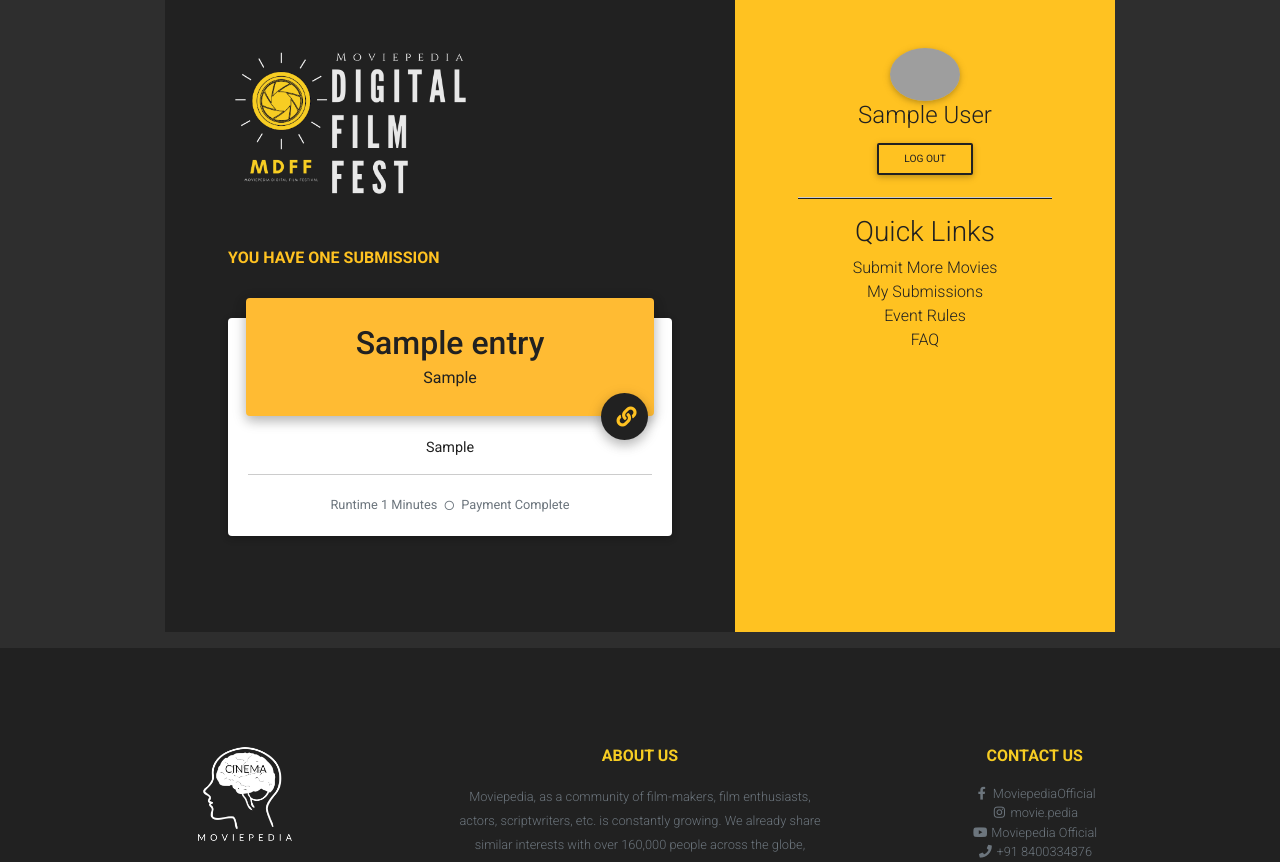
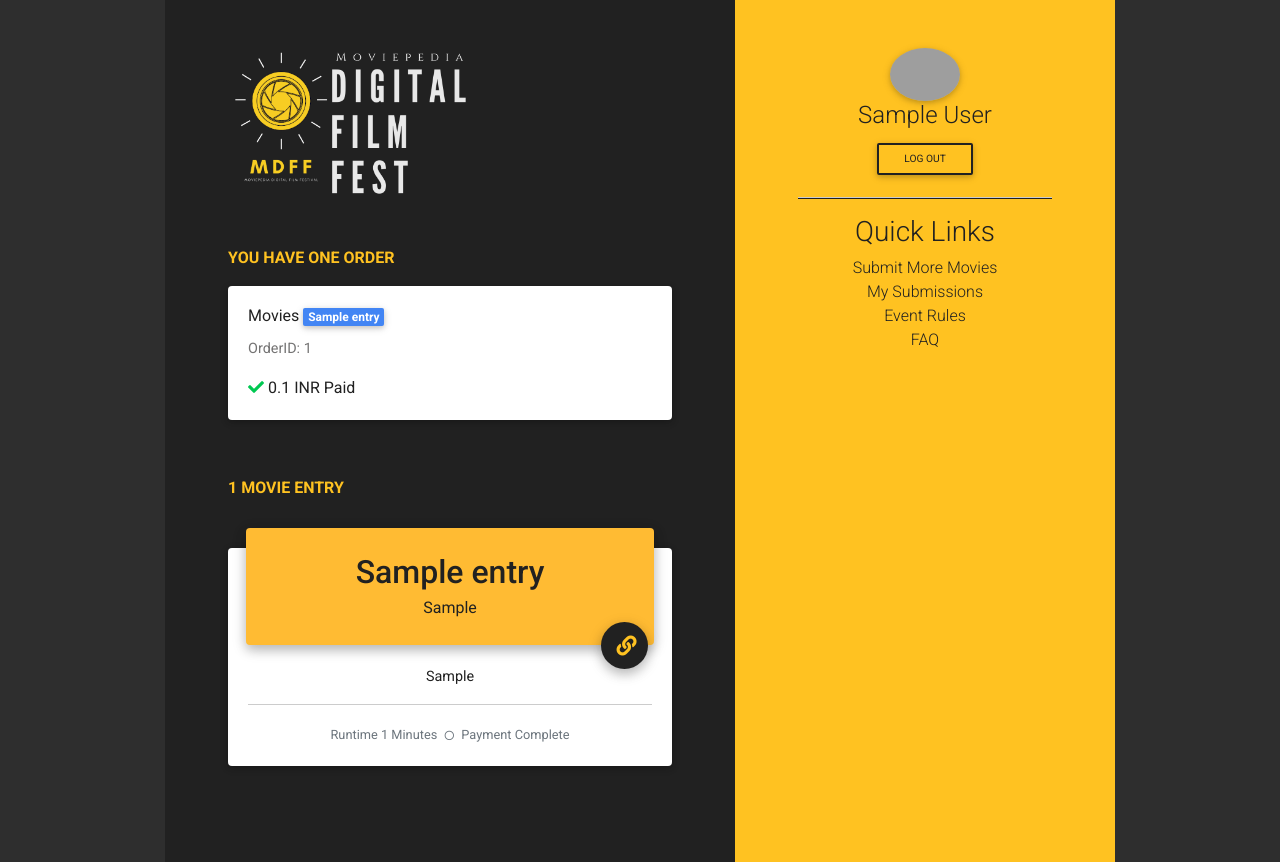
Before and after one commit to moviepediafilms/mdff.moviepediafilms.com, a Django app: page /submissions in a window 1280 px wide. Shown: the part 32-894 px from the top of the page. Run offline with Django 3.2, Linux system fonts and the light colour scheme; a user stored in the database is signed in; tables that the repository leaves empty hold one stand-in row (values such as "Sample post"); some libraries are stand-ins or nearby versions; grey boxes are pictures that could not be loaded.

Commit message:
payment moved to submissions page

```diff
--- a/dff2020/templates/dff2020/registration.html
+++ b/dff2020/templates/dff2020/registration.html
@@ -62,7 +62,7 @@
         <!-- submit button -->
         {% verbatim %}
         <button class="btn btn-sm btn-warning" :class="{'disables': lock_input}" type="submit" @click.prevent="create_order">
-            Pay {{amount}} INR
+            Proceed to Payment
         </button>
         <button class="btn btn-sm btn-warning" :class="{'disables': lock_input}" type="submit" @click.prevent="add_movie" >Add Another Movie</button><br/>
             <small class="text-danger text-sm">{{error}}</small>
--- a/dff2020/templates/dff2020/submissions.html
+++ b/dff2020/templates/dff2020/submissions.html
@@ -6,8 +6,40 @@
 {%block left%}
 <div class="container p-5">
     <img src="{% static 'dff2020/img/icon.png'%}" height="150px" />
-    <div class=" text-warning mt-5 font-weight-bold text-uppercase">You have {{ entries|length|apnumber }} submission{{ entries|length|pluralize }}</div>
+    <div class=" text-warning mt-5 mb-3 font-weight-bold text-uppercase">You have {{ orders|length|apnumber }} order{{ orders|length|pluralize }}</div>
+    <div>
+    {%for order in orders%}
+
+            <div class="card-deck text-dark">
+                <!-- Card -->
+                <div class="card mb-2">
+                    <!--Card content-->
+                    <div class="card-body">
+                    <h6 class="card-title">Movies
+                        {% for movie in order.movies%}
+                            <span class="text-dark badge badge-primary ">{{movie}}</span>
+                        {%endfor%}
+                    </h6>
+                    <!--Text-->
+                    <p class="card-text">
+                          OrderID: {{order.id}}
+                    </p>
+                    {% if order.status %}
+                        <i class="fa fa-check text-light-green text-success"></i> {{order.amount_txt}} INR Paid
+                    {%else%}
+                        <button type="button" class="btn btn-warning btn-sm text-dark font-weight-bold" onClick="open_rzp('{{order.id}}', {{order.amount}})">Pay {{order.amount_txt}} INR</button>
+                    {%endif%}
+                    </div>
+                </div>
+                <!-- Card -->
+            </div>
+
+
+
+    {%endfor%}
+    </div>
     <div class=" mt-4">
+    <div class="text-warning mt-5 font-weight-bold text-uppercase">{{entries|length}} Movie Entr{{entries|length|pluralize:'y,ies'}}</div>
     {% for entry in entries%}
             <div class="card card-cascade my-5 bg-muted narrower">
 
@@ -43,3 +75,56 @@
     </div>
 </div>
 {%endblock%}
+
+{%block scripts%}
+
+<script src="https://checkout.razorpay.com/v1/checkout.js"></script>
+<script>
+function rzp_response_handler(rzp_response) {
+    console.log(rzp_response);
+    if (rzp_response.error) {
+        console.log("Payment failed!")
+        window.location = `/payment/error?description=${rzp_response.description}&order_id=${rzp_response.meta.order_id}&payment_id=${rzp_response.meta.payment_id}`;
+    }
+    else {
+        this.lock_input = true
+        console.log("Payment success! call server for ")
+        this.message = "verifying payment! "
+        axios.post('/verify_payment', rzp_response, { headers: { "X-CSRFToken": this.csrf } })
+            .then(response => {
+                this.lock_input = false
+                console.log(response);
+                if (response.data.success) {
+                    this.message = response.data.message
+                    // redirect user
+                    window.location.href = `/payment/success?description=Payment Successful&order_id=${rzp_response.razorpay_order_id}&payment_id=${rzp_response.razorpay_payment_id}`;
+                } else {
+                    this.error = response.data.error
+                    window.location = `/payment/error?description=${response.data.error}&order_id=${rzp_response.razorpay_order_id}&payment_id=${rzp_response.razorpay_payment_id}`;
+                }
+            }, error => {
+                this.lock_input = false
+                this.error = 'Payment verification failed!'
+                console.log(error);
+                window.location.href = `/payment/error?description=${this.error}&order_id=${rzp_response.razorpay_order_id}&payment_id=${rzp_response.razorpay_payment_id}`;
+            })
+    }
+}
+var rzp_options = {
+    "key": "rzp_test_Zhdtys04NuaToI",
+    "currency": "INR",
+    "handler": rzp_response_handler,
+    "prefill": {
+        "name": "{{name}}",
+        "email": "{{email}}",
+    }
+};
+function open_rzp(order_id, amount){
+    var options = Object.assign({}, rzp_options)
+    options.order_id = order_id
+    options.amount = amount
+    new Razorpay(options).open();
+}
+
+</script>
+{%endblock%}
--- a/dff2020/views.py
+++ b/dff2020/views.py
@@ -17,7 +17,7 @@ from django.views.generic.base import TemplateView
 from django.views.generic.list import ListView
 from django.conf import settings
 from django.http import JsonResponse
-from django.middleware import csrf
+
 
 from .models import Order, Entry, Faq, Rule
 
@@ -229,11 +229,6 @@ class Registration(LoginRequiredMixin, View):
                             order=order,
                         )
                     response["success"] = True
-                    response["order_id"] = order.rzp_order_id
-                    response["amount"] = amount
-                    response["name"] = request.user.get_full_name()
-                    response["email"] = request.user.email
-                    response["csrf"] = csrf.get_token(request)
                     response[
                         "message"
                     ] = "your order is created! waiting for youto complete payment!"
@@ -309,6 +304,21 @@ class SubmissionView(LoginRequiredMixin, TemplateView):
             }
             for entry in entries
         ]
+
+        context["orders"] = [
+            dict(
+                id=order.rzp_order_id,
+                amount=order.amount,
+                amount_txt=order.amount / 100.0,
+                status=bool(order.rzp_payment_id),
+                movies=[
+                    entry.name for entry in Entry.objects.filter(order=order).all()
+                ],
+            )
+            for order in Order.objects.filter(owner=self.request.user).all()
+        ]
+        context["name"] = self.request.user.get_full_name()
+        context["email"] = self.request.user.email
         return context
 
 
```
Also changed, not shown: dff2020/static/dff2020/js/registration.js (+1 -45 lines).
